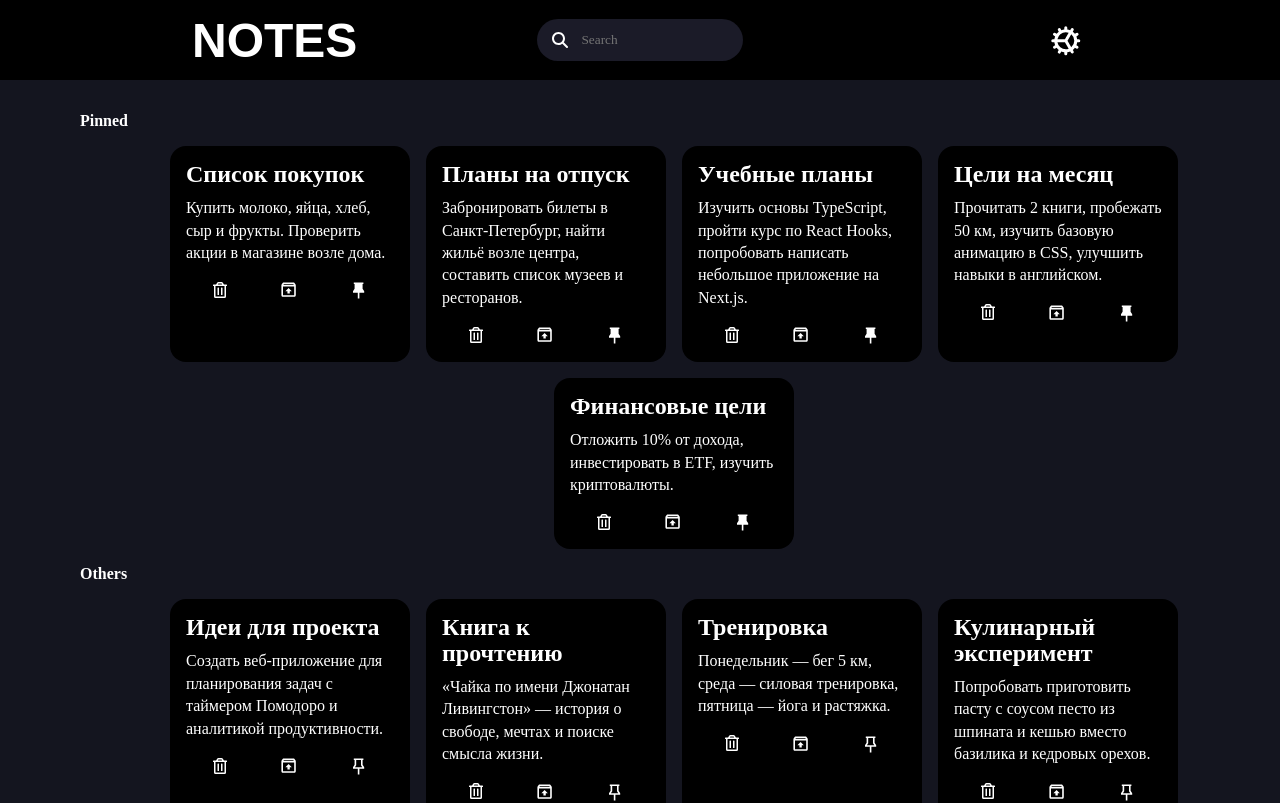
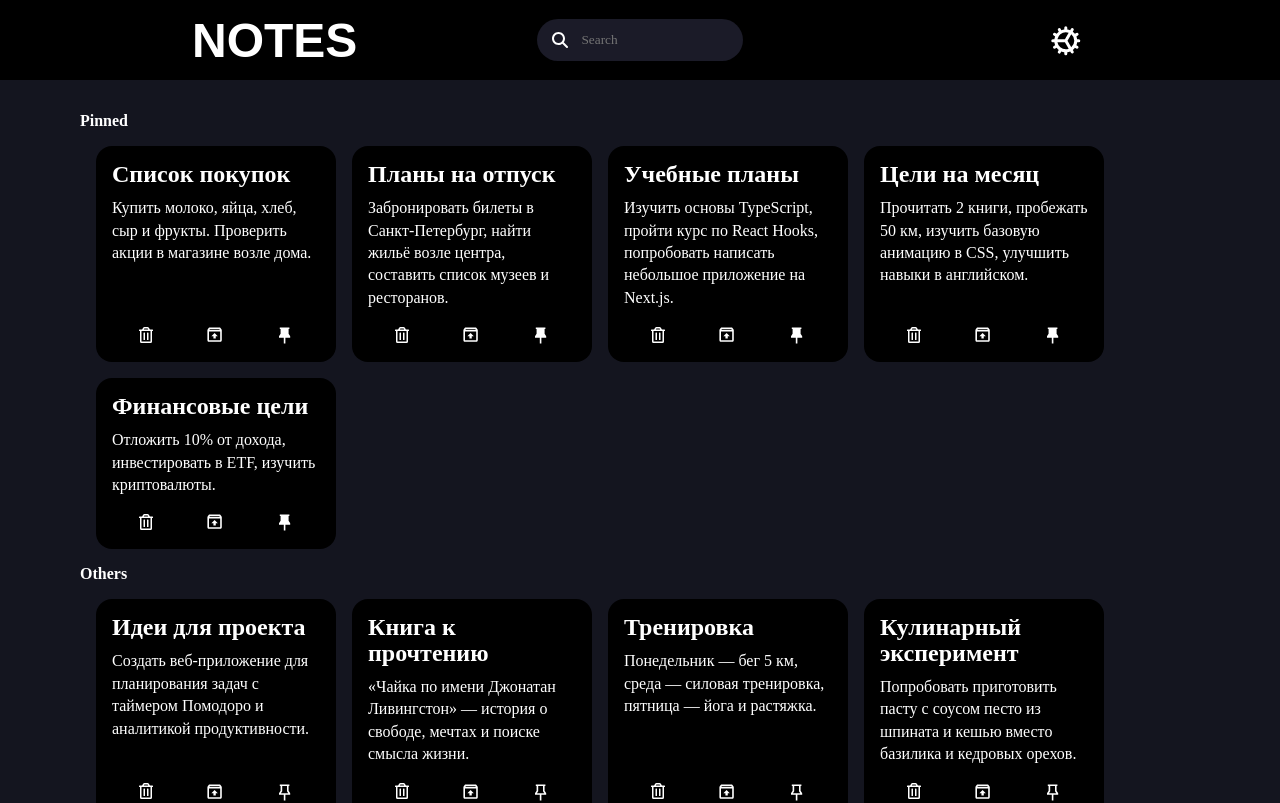
Before and after one commit to 1-WOOPER-1/notes, a React (Vite) app: page / in a window 1280 px wide. Shown: the top 803 px of the page. Built offline with nearby package versions, Linux system fonts and the light colour scheme; a web font is replaced by a local one.

Commit message:
Add drag&drop to reorder notes, add delete note animation and some change layout

```diff
--- a/package.json
+++ b/package.json
@@ -10,6 +10,9 @@
     "preview": "vite preview"
   },
   "dependencies": {
+    "@dnd-kit/core": "^6.3.1",
+    "@dnd-kit/sortable": "^10.0.0",
+    "@dnd-kit/utilities": "^3.2.2",
     "react": "^19.1.0",
     "react-dom": "^19.1.0",
     "react-icons": "^5.5.0",
--- a/src/App.jsx
+++ b/src/App.jsx
@@ -74,6 +74,7 @@ export function App() {
                   <h4>Pinned</h4>
                   <NotesContainer
                     notes={pinnedNotes}
+                    reorderNotes={setAllNotes}
                     openNote={openNote}
                     pinNote={pinNote}
                     deleteNote={deleteNote}
@@ -83,6 +84,7 @@ export function App() {
               {!!pinnedNotes.length && !!otherNotes.length && <h4>Others</h4>}
               <NotesContainer
                 notes={otherNotes}
+                reorderNotes={setAllNotes}
                 openNote={openNote}
                 pinNote={pinNote}
                 deleteNote={deleteNote}
--- a/src/components/NoteCard/NoteCard.jsx
+++ b/src/components/NoteCard/NoteCard.jsx
@@ -1,3 +1,6 @@
+import { useState } from "react";
+import { useSortable } from "@dnd-kit/sortable";
+import { CSS } from "@dnd-kit/utilities";
 import { FaRegTrashAlt } from "react-icons/fa";
 import { MdOutlineUnarchive } from "react-icons/md";
 import { RiPushpin2Fill, RiPushpin2Line } from "react-icons/ri";
@@ -5,12 +8,35 @@ import { Button } from "../Button/Button.jsx";
 import styles from "./NoteCard.module.scss";
 
 export function NoteCard({ note, openNote, pinNote, deleteNote }) {
+  const { attributes, listeners, setNodeRef, transform, transition } =
+    useSortable({ id: note.id });
+
+  const [isDeleting, setIsDeleting] = useState(false);
+
+  function handleDelete() {
+    setIsDeleting(true);
+    setTimeout(() => {
+      deleteNote(note);
+    }, 300);
+  }
+
   return (
-    <div className={styles.noteCard} onClick={() => openNote(note)}>
+    <div
+      className={`${styles.noteCard} ${isDeleting ? styles.deleting : ""}`}
+      onClick={() => openNote(note)}
+      ref={setNodeRef}
+      {...attributes}
+      {...listeners}
+      style={{
+        transform: CSS.Transform.toString(transform),
+        transition,
+        cursor: "pointer",
+      }}
+    >
       <h2>{note.title}</h2>
       <p>{note.body}</p>
       <div className={styles.noteCardToolbar}>
-        <Button note={note} onClick={deleteNote} className={styles.deleteBtn}>
+        <Button note={note} onClick={handleDelete} className={styles.deleteBtn}>
           <FaRegTrashAlt style={{ fontSize: "1rem" }} />
         </Button>
         <Button>
--- a/src/components/NoteCard/NoteCard.module.scss
+++ b/src/components/NoteCard/NoteCard.module.scss
@@ -5,10 +5,17 @@
   background-color: #000;
   border-radius: 1rem;
   padding: 1rem 1rem 0.7rem 1rem;
+  display: flex;
+  flex-direction: column;
+  user-select: none;
 
   h2 {
     margin-bottom: 0.6rem;
     line-height: 1.6rem;
+  }
+
+  p {
+    margin-bottom: auto;
   }
 
   .noteCardToolbar {
@@ -26,3 +33,10 @@
     }
   }
 }
+
+.deleting {
+  transition: opacity 0.3s ease, transform 0.3s ease, background-color 0.3s ease;
+  opacity: 0;
+  transform: scale(0.9);
+  background-color: c.$color-primary;
+}
--- a/src/components/NotesContainer/NotesContainer.jsx
+++ b/src/components/NotesContainer/NotesContainer.jsx
@@ -1,8 +1,51 @@
+import {
+  DndContext,
+  PointerSensor,
+  closestCenter,
+  useSensor,
+  useSensors,
+} from "@dnd-kit/core";
+import {
+  arrayMove,
+  SortableContext,
+  rectSortingStrategy,
+} from "@dnd-kit/sortable";
 import styles from "./NotesContainer.module.scss";
 import { NoteCard } from "../NoteCard/NoteCard.jsx";
 
-export function NotesContainer({ notes, openNote, pinNote, deleteNote }) {
+export function NotesContainer({
+  notes,
+  reorderNotes,
+  openNote,
+  pinNote,
+  deleteNote,
+}) {
+  const sensors = useSensors(
+    useSensor(PointerSensor, { activationConstraint: { distance: 30 } })
+  );
+
+  function handleDragEnd(event) {
+    const { active, over } = event;
+
+    if (active.id !== over.id) {
+      reorderNotes((notes) => {
+        let oldIndex, newIndex;
+        for (let ind = 0; ind < notes.length; ind++) {
+          if (active.id === notes[ind].id) oldIndex = ind;
+          if (over.id === notes[ind].id) newIndex = ind;
+        }
+        return arrayMove(notes, oldIndex, newIndex);
+      });
+    }
+  }
+
   return (
+    <DndContext
+      sensors={sensors}
+      collisionDetection={closestCenter}
+      onDragEnd={handleDragEnd}
+    >
+      <SortableContext items={notes} strategy={rectSortingStrategy}>
         <div className={styles.notesContainer}>
           {notes.map((note) => (
             <NoteCard
@@ -14,5 +57,7 @@ export function NotesContainer({ notes, openNote, pinNote, deleteNote }) {
             />
           ))}
         </div>
+      </SortableContext>
+    </DndContext>
   );
 }
--- a/src/components/NotesContainer/NotesContainer.module.scss
+++ b/src/components/NotesContainer/NotesContainer.module.scss
@@ -1,7 +1,6 @@
 .notesContainer {
-  display: flex;
-  flex-wrap: wrap;
+  display: grid;
+  grid-template-columns: repeat(4, 1fr);
   gap: 1rem;
   margin: 1rem;
-  justify-content: center;
 }
```
Also changed, not shown: 1 other file (tests, documents, lock files or other folders). Lines whose indentation alone changed are shown as unchanged.
